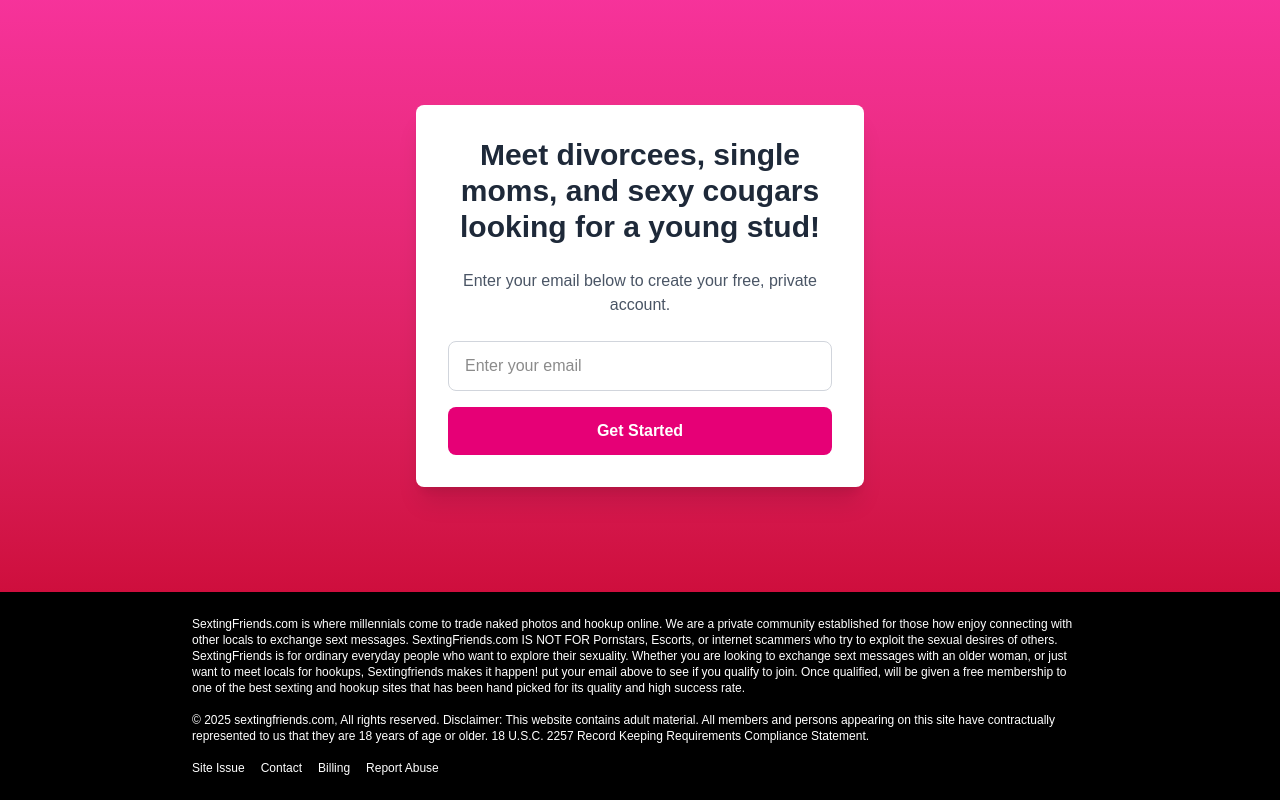
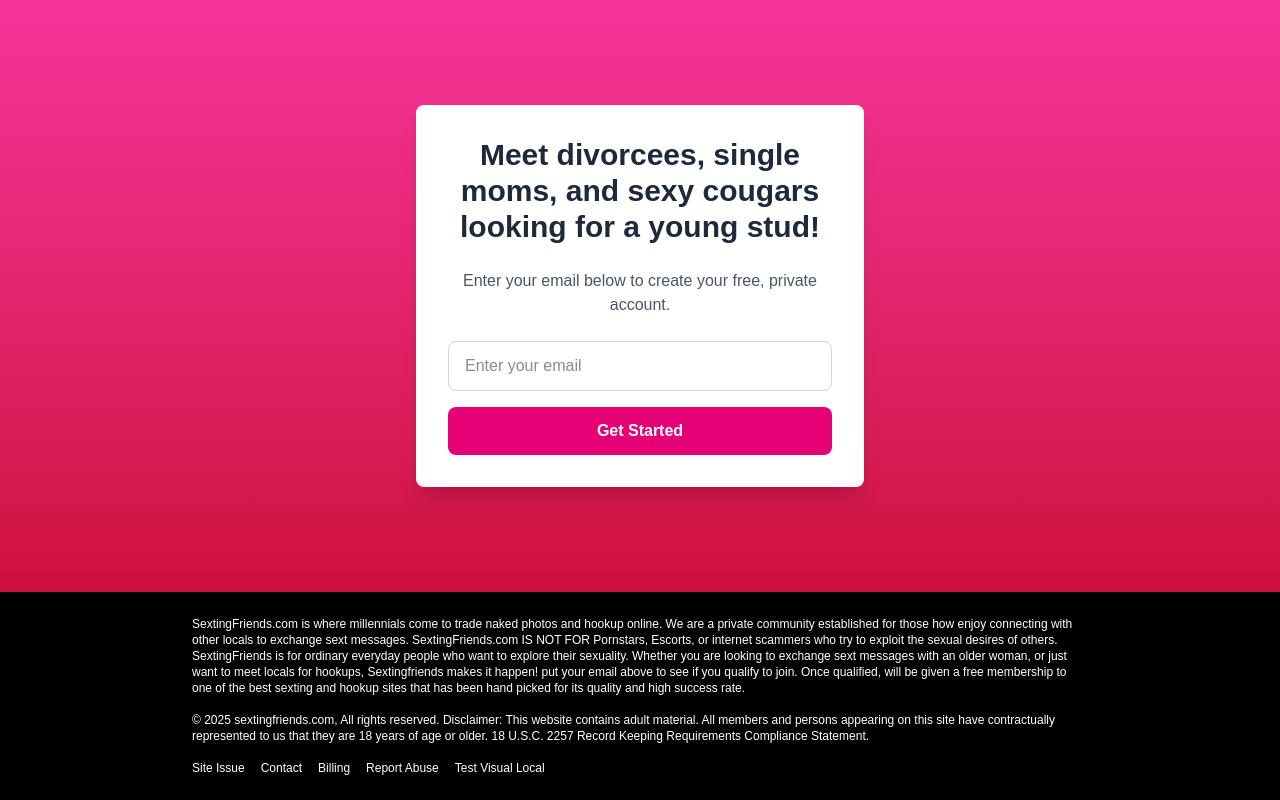
Before and after one commit to flsrhmn/LP-itsjust, a Next.js app: page / in a window 1280 px wide. Built offline with nearby package versions, Linux system fonts and the light colour scheme.

Commit message:
initiate2

```diff
--- a/src/app/page.tsx
+++ b/src/app/page.tsx
@@ -100,6 +100,7 @@ export default function Home() {
             <a href="#" className="hover:underline">Contact</a>
             <a href="#" className="hover:underline">Billing</a>
             <a href="#" className="hover:underline">Report Abuse</a>
+            <a href="#" className="hover:underline">Test Visual Local</a>
           </div>
         </div>
       </footer>
```
